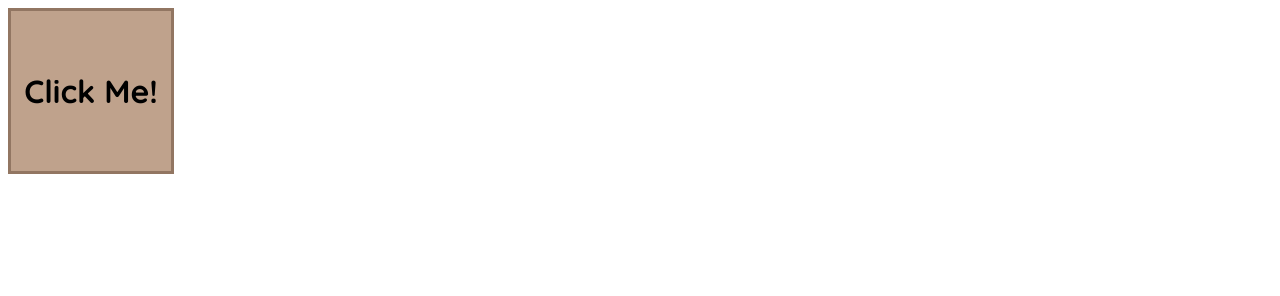
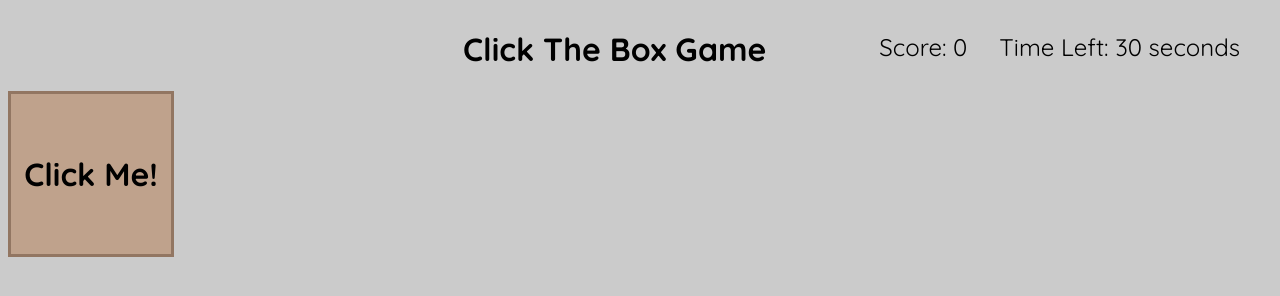
Before and after one commit to Jevgenijsss/click-the-box, a plain HTML site: page index.html in a window 1280 px wide. Drawn offline with Linux system fonts and the light colour scheme.

Commit message:
Added a header

```diff
--- a/index.html
+++ b/index.html
@@ -11,6 +11,13 @@
     <link href="https://fonts.googleapis.com/css2?family=Quicksand:wght@300..700&display=swap" rel="stylesheet">
 </head>
 <body>
+    <header>
+        <h1 class="game-title">Click The Box Game</h1>
+        <div class="score-timer">
+            <p class="score">Score: <span id="score-amount">0</span></p>
+            <p class="timer">Time Left: <span id="time-left">30</span> seconds</p>
+        </div>
+    </header>
     <div id="box">
         <p class="box-text">Click Me!</p>
     </div>
--- a/styles.css
+++ b/styles.css
@@ -1,5 +1,29 @@
 body {
     height: 100vh;
+    font-family: "Quicksand", sans-serif;
+    font-optical-sizing: auto;
+    background-color: #CBCBCB;
+}
+
+header {
+    display: flex;
+}
+
+.game-title {
+    display: flex;
+    justify-content: flex-end;
+    width: 60%;
+}
+
+.score-timer {
+    display: flex;
+    justify-content: flex-end;
+    width: 40%;
+}
+
+.score, .timer {
+    font-size: 1.5rem;
+    padding-right: 2rem;
 }
 
 #box {
@@ -13,8 +37,6 @@ body {
 }
 
 .box-text {
-    font-family: "Quicksand", sans-serif;
-    font-optical-sizing: auto;
     font-weight: 800;
     font-size: 2rem;
 }
```
